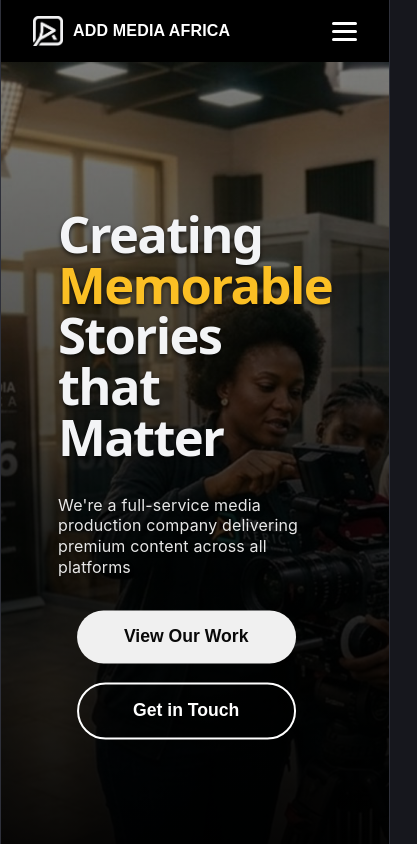
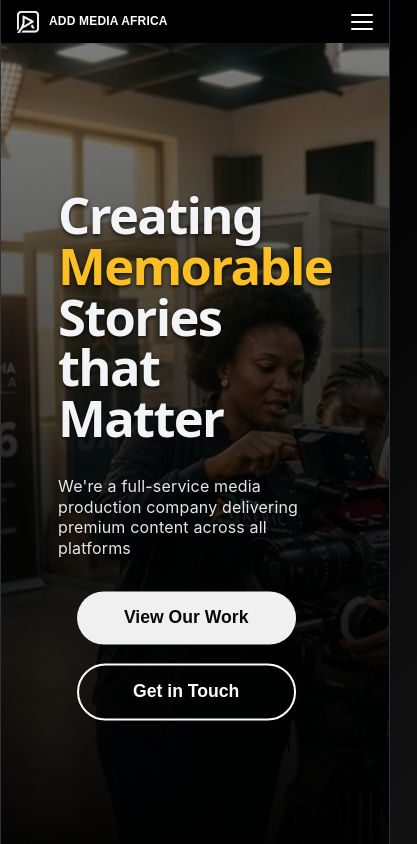
Before and after one commit to Ifiokabasi/Add-Media-Africa, a React (Vite) app: page / in a window 390 px wide. Shown: the top 844 px of the page, 417 px wide, since content can reach past the window. Built offline with nearby package versions, Linux system fonts and the light colour scheme.

Commit message:
updated mobile Navbar

```diff
--- a/src/components/Contact.jsx
+++ b/src/components/Contact.jsx
@@ -77,7 +77,7 @@ const Contact = () => {
               </div>
             </div>
             <div className="info-item">
-              <div className="icon-badge"><FaPhone /></div>
+              <div className="icon-badge" ><FaPhone /></div>
               <div>
                 <h3>Phone</h3>
                 <p>+447760775089</p>
--- a/src/components/Navbar.css
+++ b/src/components/Navbar.css
@@ -1,27 +1,21 @@
+/* Navbar.css */
 
-
-/* .navbar-logoo {
-  width: 30px;
-  height: 30px;
-} */
+/* Reset and base styles */
+* {
+  margin: 0;
+  padding: 0;
+  box-sizing: border-box;
+}
 
 .navbar-logoo {
   width: 30px;
   height: 30px;
 }
 
-
 a {
   text-decoration: none;
   color: inherit;
 }
-
-/* .logoo{
-  display: flex;
-  align-items: center;
-  justify-content: space-between;
-  gap: 10px;
-} */
 
 .logoo {
   display: flex;
@@ -29,32 +23,12 @@ a {
   gap: 10px;
 }
 
-
-/* .logoo-text {
-  font-size: 24px;
-  font-weight: 800;
-  color: #ffffff;
-  font-family: 'poppins', sans-serif;
-
-} */
-
-
 .logoo-text {
   font-size: 20px;
   font-weight: 800;
   font-family: "Poppins", sans-serif;
+  color: #ffffff;
 }
-
-/* .navbar {
-  display: flex;
-  justify-content: space-between;
-  align-items: center;
-  padding: 16px 32px;
-  background-color: #000000;
-  flex-wrap: wrap;
-  color: #ffffff;
-
-} */
 
 .navbar {
   display: flex;
@@ -64,6 +38,7 @@ a {
   background-color: #000;
   color: #fff;
   position: relative;
+  z-index: 1000;
 }
 
 .logo {
@@ -71,8 +46,7 @@ a {
   font-weight: bolder;
 }
 
-
-
+/* Desktop Navigation */
 .nav-links {
   display: flex;
   gap: 24px;
@@ -89,13 +63,13 @@ a {
   text-decoration: none;
   color: white;
   transition: color 0.3s ease;
+  font-family: "Poppins", sans-serif;
+  font-weight: 500;
 }
 
 .nav-links li:hover a {
   color: #fbbf24;
 }
-
-
 
 .nav-links li::after {
   content: '';
@@ -104,21 +78,21 @@ a {
   left: 0;
   width: 0;
   height: 2px;
-  background-color: #ffffff;
-  transition: width 1s ease 0.1s;
+  background-color: #fbbf24;
+  transition: width 0.3s ease;
 }
 
 .nav-links li:hover::after {
   width: 100%;
 }
 
-
-
+/* Hamburger Menu Styles */
 .menu-toggle {
   display: none;
   flex-direction: column;
   cursor: pointer;
   gap: 5px;
+  z-index: 1001;
 }
 
 .menu-toggle span {
@@ -126,33 +100,118 @@ a {
   height: 3px;
   background: white;
   border-radius: 2px;
+  transition: all 0.3s ease;
 }
 
+/* Animated hamburger when open */
+.menu-toggle.open span:nth-child(1) {
+  transform: rotate(45deg) translate(5px, 5px);
+}
 
+.menu-toggle.open span:nth-child(2) {
+  opacity: 0;
+}
+
+.menu-toggle.open span:nth-child(3) {
+  transform: rotate(-45deg) translate(7px, -6px);
+}
+
+/* Mobile Responsive */
 @media (max-width: 768px) {
   .menu-toggle {
+    display: flex; /* Ensure hamburger shows on mobile */
+  }
+
+  .nav-links {
+    position: fixed;
+    top: 0;
+    right: -100%;
+    height: 100vh;
+    width: 100%;
+    background: linear-gradient(135deg, #000000 0%, #1a1a1a 100%);
+    flex-direction: column;
+    justify-content: center;
+    align-items: center;
+    padding: 80px 20px;
+    gap: 30px;
+    transition: right 0.3s ease-in-out;
+    z-index: 1000;
+  }
+
+  .nav-links.active {
+    right: 0;
     display: flex;
   }
 
-  .nav-links {
-    position: absolute;
-    top: 70px;
-    right: 0;
-    background: black;
-    flex-direction: column;
-    width: 100%;
-    padding: 20px;
-    gap: 20px;
-
-    /* hidden by default */
-    display: none;
+  .nav-links li {
+    opacity: 0;
+    transform: translateX(50px);
+    transition: all 0.3s ease;
   }
 
-  .nav-links.active {
-    display: flex;
+  .nav-links.active li {
+    opacity: 1;
+    transform: translateX(0);
+  }
+
+  /* Staggered animation for menu items */
+  .nav-links.active li:nth-child(1) { transition-delay: 0.1s; }
+  .nav-links.active li:nth-child(2) { transition-delay: 0.2s; }
+  .nav-links.active li:nth-child(3) { transition-delay: 0.3s; }
+  .nav-links.active li:nth-child(4) { transition-delay: 0.4s; }
+
+  .nav-links li a {
+    font-size: 1.5rem;
   }
 
   .logoo-text {
-    font-size: 16px;
+    font-size: 14px;
+  }
+
+  .navbar {
+    padding: 12px 20px;
+  }
+
+  .navbar-logoo {
+    width: 25px;
+    height: 25px;
+  }
+
+
+}
+
+/* For very small screens */
+@media (max-width: 480px) {
+  .logoo-text {
+    font-size: 12px;
+  }
+
+  .navbar {
+    padding: 10px 16px;
+  }
+
+  .navbar-logoo {
+    width: 22px;
+    height: 22px;
+  }
+
+  .menu-toggle span {
+    width: 22px;
+    height: 2px;
   }
 }
+
+/* Tablet styles */
+@media (min-width: 769px) and (max-width: 1024px) {
+  .navbar {
+    padding: 16px 24px;
+  }
+
+  .nav-links {
+    gap: 20px;
+  }
+
+  .logoo-text {
+    font-size: 18px;
+  }
+}
--- a/src/components/Services.css
+++ b/src/components/Services.css
@@ -143,10 +143,8 @@ html {
 
 .services-desc{
 
-  max-width: 270px;
-  font-size: 20px;
 
-
+  font-size: 18px;
 
 
 }
```
